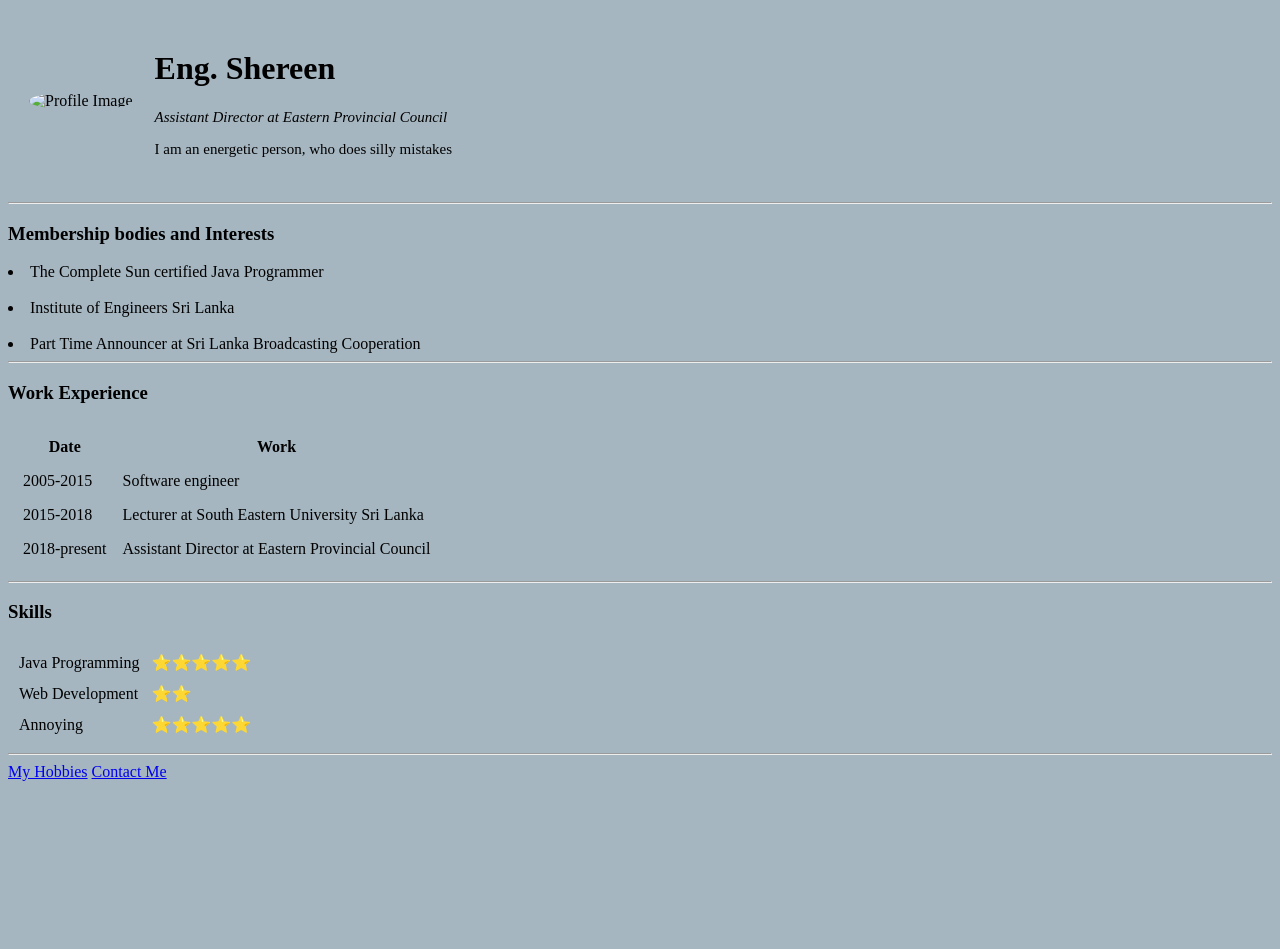
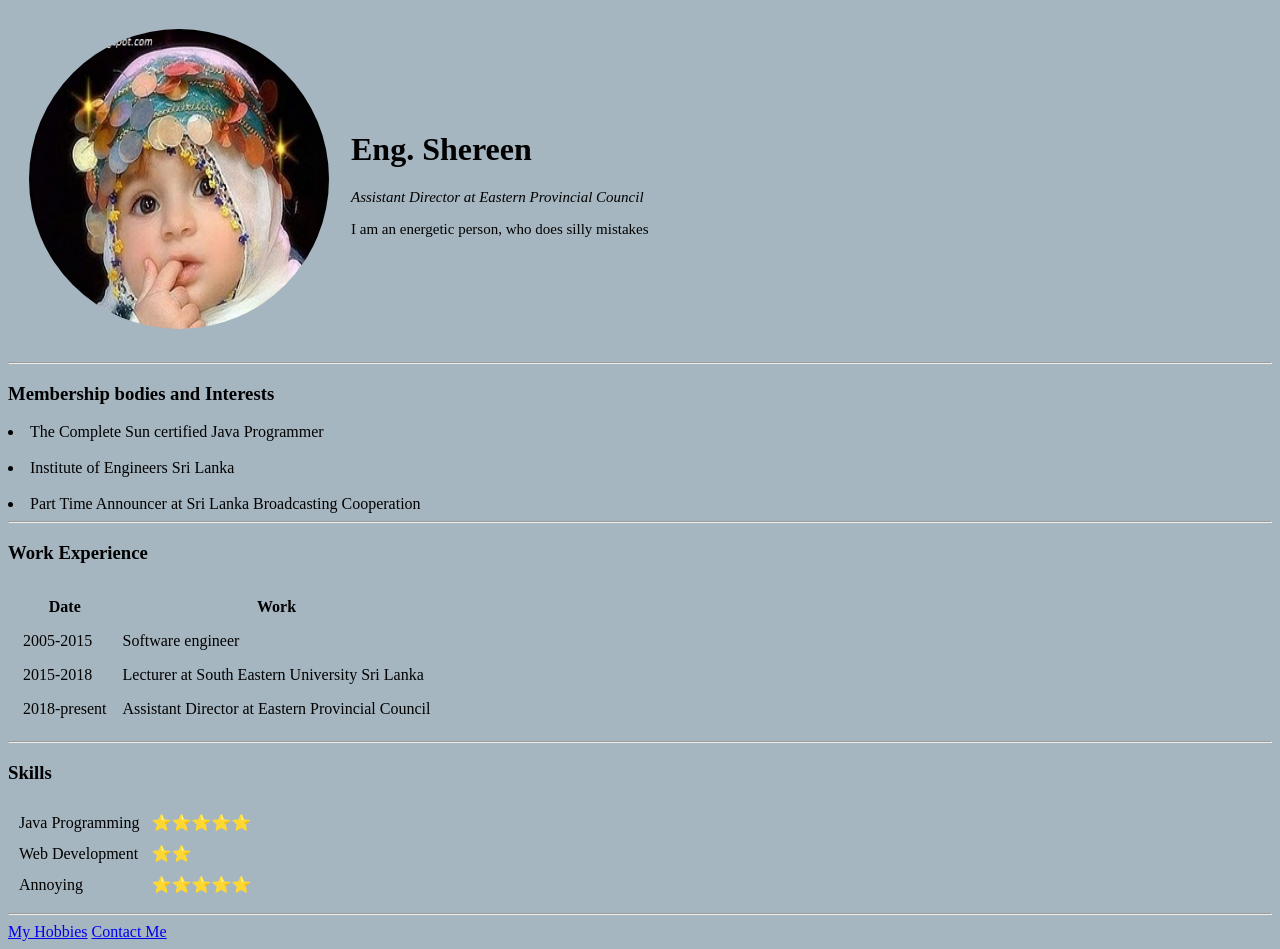
Before and after one commit to 189349x/MySite, a plain HTML site: page index.html in a window 1280 px wide. Before the commit the page ends 800 px from the top, so only its background shows below. Drawn offline with Linux system fonts and the light colour scheme.

Commit message:
Update index.html

```diff
--- a/index.html
+++ b/index.html
@@ -29,7 +29,7 @@ img {
 <body>
         <table cellspacing="20">
             <tr>
-                <td><img alt="Profile Image" src="images/baby.jpg" width="300" height="300"></td>
+                <td><img alt="Profile Image" src="baby.jpg" width="300" height="300"></td>
                 <td>
                     <h1> Eng. Shereen</h1>
                     <p><em>Assistant Director at Eastern Provincial Council</em></p>
```
